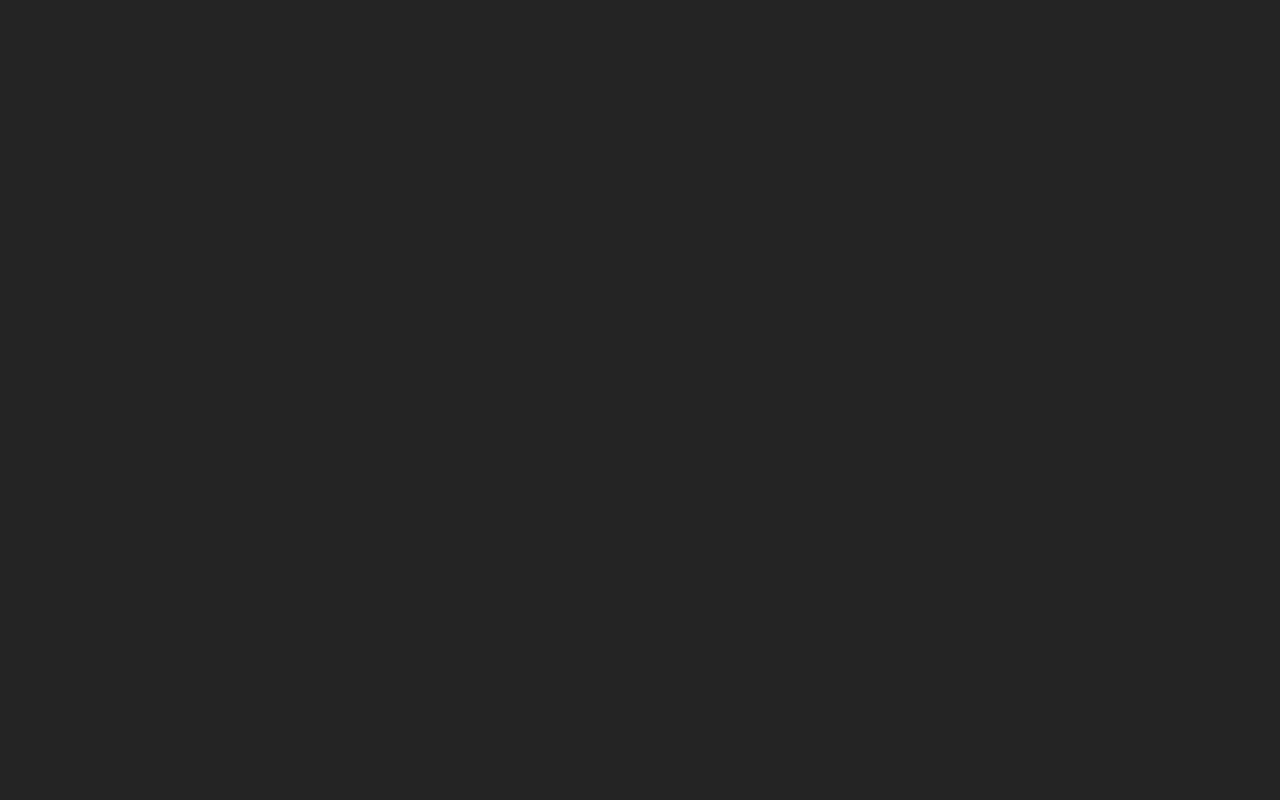
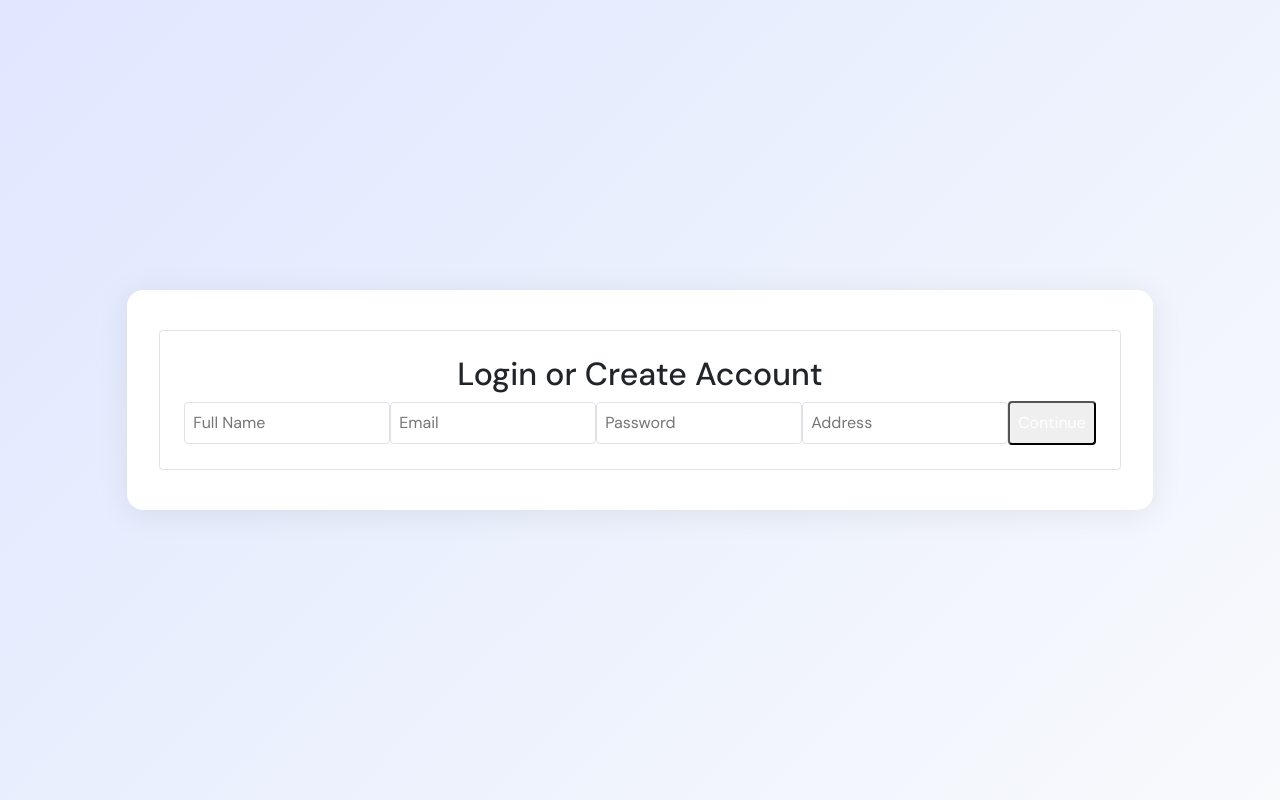
Before and after one commit to Syedkhadeer-51/premium-walls-website, a React (Vite) app: page /login in a window 1280 px wide. Before the commit this address had no page. Built offline with nearby package versions, Linux system fonts and the light colour scheme.

Commit message:
Adds Login routing

```diff
--- a/package.json
+++ b/package.json
@@ -20,6 +20,7 @@
     "typescript": "^5.0.0"
   },
   "dependencies": {
+    "@supabase/supabase-js": "^2.50.2",
     "react-router-dom": "^7.6.1"
   }
 }
--- a/src/App.jsx
+++ b/src/App.jsx
@@ -17,6 +17,7 @@ import ProductView from './ProductView';
 import OtherproductView from './OtherProductView';
 import TermsAndConditions from './TermsAndConditions';
 import Cart from './pages/Cart';
+import LoginPage from './pages/LoginPage';
 
 function Home() {
     return (
@@ -46,6 +47,7 @@ function App() {
                     <Route path="/OtherproductView" element={<OtherproductView />} />
                     <Route path="/terms-and-conditions" element={<TermsAndConditions />} />
                     <Route path="/cart" element={<Cart />} />
+                    <Route path="/login" element={<LoginPage />} />
                 </Routes>
             </Router>
         </CartProvider>
--- a/src/Navbar.jsx
+++ b/src/Navbar.jsx
@@ -1,20 +1,21 @@
-import React from 'react';
+import React, { useState } from 'react';
 import { useNavigate, useLocation } from 'react-router-dom';
 import { useCart } from './context/CartContext';
 import logoImage from '../src/assets/navbar-logo.png';
+import LoginModal from './components/LoginModal';
 
 const Navbar = () => {
     const navigate = useNavigate();
     const location = useLocation();
     const { cartItems } = useCart();
+    const [showLoginModal, setShowLoginModal] = useState(false);
 
     const handleCartClick = () => {
         navigate('/cart');
     };
 
     const handleLoginClick = () => {
-        // TODO: Implement login functionality
-        console.log('Login clicked');
+        navigate('/login');
     };
 
     const handleHomeClick = () => {
@@ -115,6 +116,14 @@ const Navbar = () => {
                     </div>
                 </div>
             </div>
+            {showLoginModal && (
+                <LoginModal
+                    onLogin={(user) => {
+                        // You can store user in context or state here if needed
+                        setShowLoginModal(false);
+                    }}
+                />
+            )}
         </nav>
     );
 }
--- /dev/null
+++ b/src/components/LoginModal.jsx
@@ -0,0 +1,139 @@
+import { useState } from 'react';
+import { supabase } from '../supabaseClient';
+
+export default function LoginModal({ onLogin }) {
+  const [email, setEmail] = useState('');
+  const [password, setPassword] = useState('');
+  const [fullName, setFullName] = useState('');
+  const [address, setAddress] = useState('');
+  const [errorMsg, setErrorMsg] = useState('');
+
+  const handleSubmit = async (e) => {
+    e.preventDefault();
+    setErrorMsg('');
+
+    // Try to sign in
+    const { data: loginData, error: loginError } = await supabase.auth.signInWithPassword({
+      email,
+      password,
+    });
+
+    if (!loginError && loginData?.user) {
+      // Logged in — check if profile exists
+      const { data: profileData, error: profileError } = await supabase
+        .from('profiles')
+        .select('*')
+        .eq('id', loginData.user.id)
+        .single();
+
+      if (!profileData) {
+        // No profile — insert new
+        const { error: insertError } = await supabase.from('profiles').insert([
+          {
+            id: loginData.user.id,
+            full_name: fullName,
+            address,
+          },
+        ]);
+        if (insertError) {
+          setErrorMsg(insertError.message);
+          return;
+        }
+      } else if (!profileData.full_name || !profileData.address) {
+        // Update if missing fields
+        const { error: updateError } = await supabase
+          .from('profiles')
+          .update({ full_name: fullName, address })
+          .eq('id', loginData.user.id);
+        if (updateError) {
+          setErrorMsg(updateError.message);
+          return;
+        }
+      }
+
+      onLogin(loginData.user);
+      return;
+    }
+
+    // If login fails, try sign up
+    if (loginError && loginError.message.includes('Invalid login credentials')) {
+      const { data: signupData, error: signupError } = await supabase.auth.signUp({
+        email,
+        password,
+      });
+
+      if (signupError) {
+        setErrorMsg(signupError.message);
+        return;
+      }
+
+      // Insert profile
+      const userId = signupData?.user?.id;
+      if (userId) {
+        const { error: profileError } = await supabase.from('profiles').insert([
+          {
+            id: userId,
+            full_name: fullName,
+            address,
+          },
+        ]);
+        if (profileError) {
+          setErrorMsg(profileError.message);
+          return;
+        }
+      }
+
+      onLogin(signupData.user);
+    } else {
+      setErrorMsg(loginError?.message || 'Something went wrong');
+    }
+  };
+
+  return (
+    <form onSubmit={handleSubmit} className="p-4 border rounded space-y-4 w-full max-w-sm mx-auto">
+      <h2 className="text-xl font-bold text-center">Login or Create Account</h2>
+
+      <input
+        type="text"
+        placeholder="Full Name"
+        value={fullName}
+        onChange={(e) => setFullName(e.target.value)}
+        required
+        className="w-full border p-2 rounded"
+      />
+
+      <input
+        type="email"
+        placeholder="Email"
+        value={email}
+        onChange={(e) => setEmail(e.target.value)}
+        required
+        className="w-full border p-2 rounded"
+      />
+
+      <input
+        type="password"
+        placeholder="Password"
+        value={password}
+        onChange={(e) => setPassword(e.target.value)}
+        required
+        className="w-full border p-2 rounded"
+      />
+
+      <input
+        type="text"
+        placeholder="Address"
+        value={address}
+        onChange={(e) => setAddress(e.target.value)}
+        required
+        className="w-full border p-2 rounded"
+      />
+
+      {errorMsg && <p className="text-red-500 text-sm">{errorMsg}</p>}
+
+      <button type="submit" className="w-full bg-blue-600 text-white p-2 rounded">
+        Continue
+      </button>
+    </form>
+  );
+}
--- /dev/null
+++ b/src/pages/LoginPage.jsx
@@ -0,0 +1,25 @@
+import LoginModal from '../components/LoginModal';
+
+export default function LoginPage() {
+  // You can use a wrapper div for centering and background
+  return (
+    <div style={{
+      minHeight: '100vh',
+      background: 'linear-gradient(135deg, #e0e7ff 0%, #f8fafc 100%)',
+      display: 'flex',
+      alignItems: 'center',
+      justifyContent: 'center'
+    }}>
+      <div style={{
+        background: '#fff',
+        borderRadius: 16,
+        boxShadow: '0 4px 32px rgba(0,0,0,0.08)',
+        padding: '2.5rem 2rem',
+        minWidth: 350,
+        maxWidth: '90vw'
+      }}>
+     <LoginModal onLogin={() => navigate('/')} />
+      </div>
+    </div>
+  );
+}
--- /dev/null
+++ b/src/supabaseClient.js
@@ -0,0 +1,6 @@
+import { createClient } from '@supabase/supabase-js';
+
+const supabaseUrl = 'https://sxjhsignqrolylngabxy.supabase.co';
+const supabaseAnonKey = 'eyJhbGciOiJIUzI1NiIsInR5cCI6IkpXVCJ9.eyJpc3MiOiJzdXBhYmFzZSIsInJlZiI6InN4amhzaWducXJvbHlsbmdhYnh5Iiwicm9sZSI6ImFub24iLCJpYXQiOjE3NTA0OTU5MzQsImV4cCI6MjA2NjA3MTkzNH0.n1pnzml4VQn72FSkl5dHjJpfY0RR4Cq-3b9pMq9zANM';
+
+export const supabase = createClient(supabaseUrl, supabaseAnonKey);
```
Also changed, not shown: 1 other file (tests, documents, lock files or other folders).
